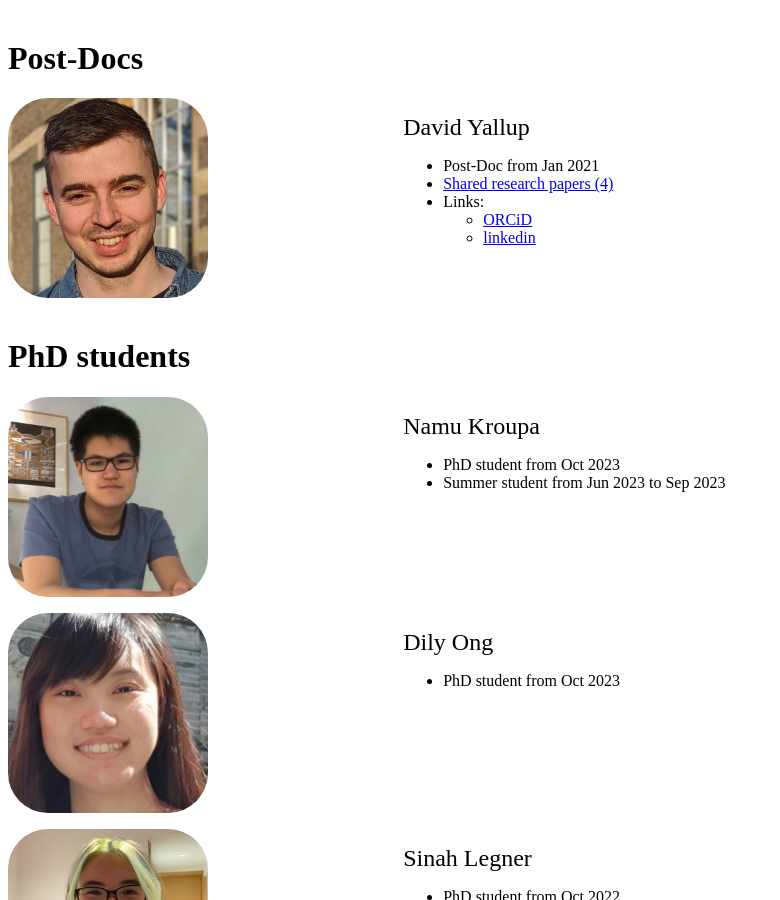
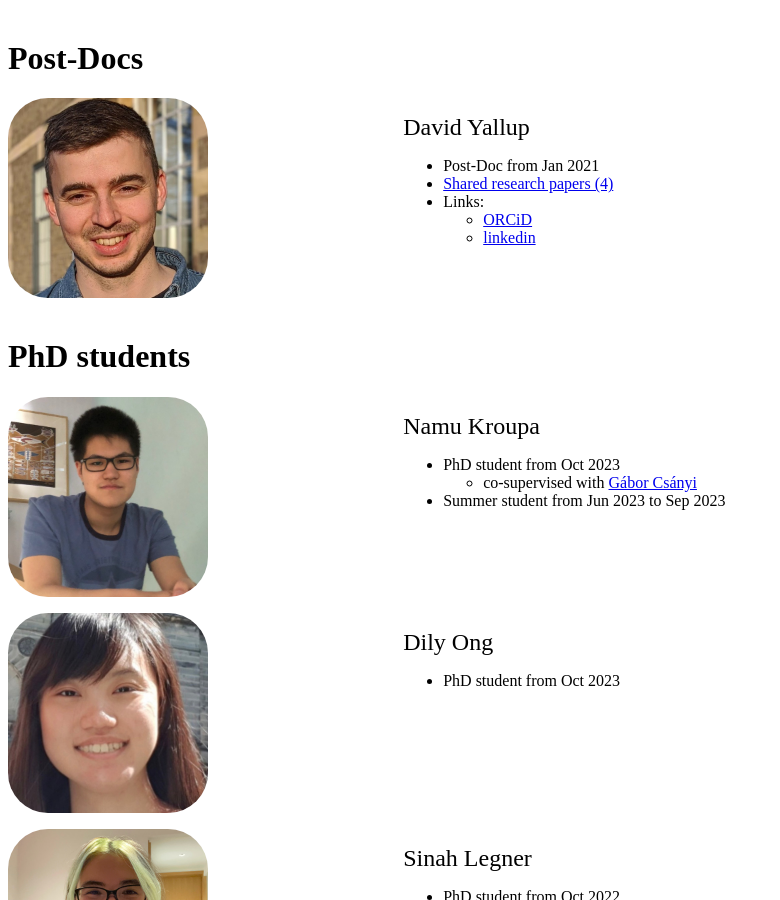
Before and after one commit to williamjameshandley/williamjameshandley.github.io, a Jekyll site: the page assets/students/students.html, which Jekyll copies as it is, in a window 1280 px wide and 900 px high. Shown: the whole window, without its empty margins (0-780 px from the left). Built offline with Jekyll 4.4.1, drawn with Linux system fonts in a browser that asks for light colours.

Commit message:
Updated Gabor

```diff
--- a/assets/students/students.html
+++ b/assets/students/students.html
@@ -60,7 +60,7 @@
       </p>
       <p>
         <ul>
-          <li>PhD student from Oct 2023</li>
+          <li>PhD student from Oct 2023<ul><li>co-supervised with <a href="http://www.eng.cam.ac.uk/profiles/gc121">Gábor Csányi</a></li></ul></li>
           <li>Summer student from Jun 2023 to Sep 2023</li>
         </ul>
       </p>
--- a/assets/students/students.yaml
+++ b/assets/students/students.yaml
@@ -26,7 +26,7 @@ Namu Kroupa:
   phd:
     start: 2023-10-01
     supervisors:
-      - Gábor Csányi
+    - "G\xE1bor Cs\xE1nyi"
   summer:
     start: 2023-06-12
     end: 2023-09-30
```
Also changed, not shown: assets/students/students.png.
